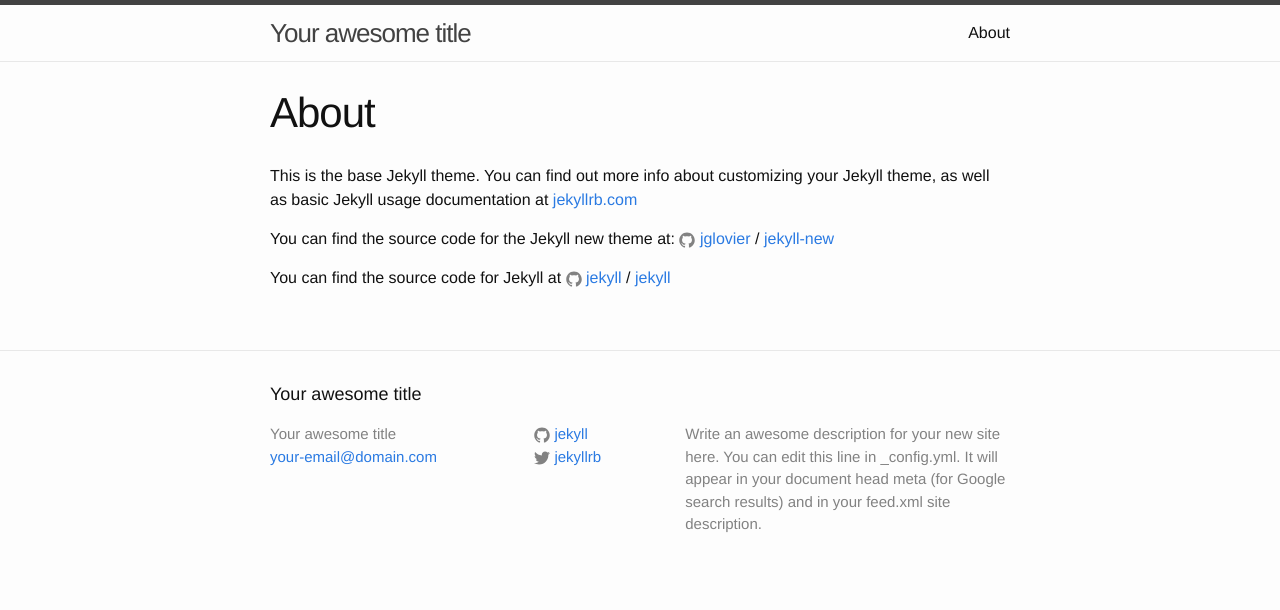
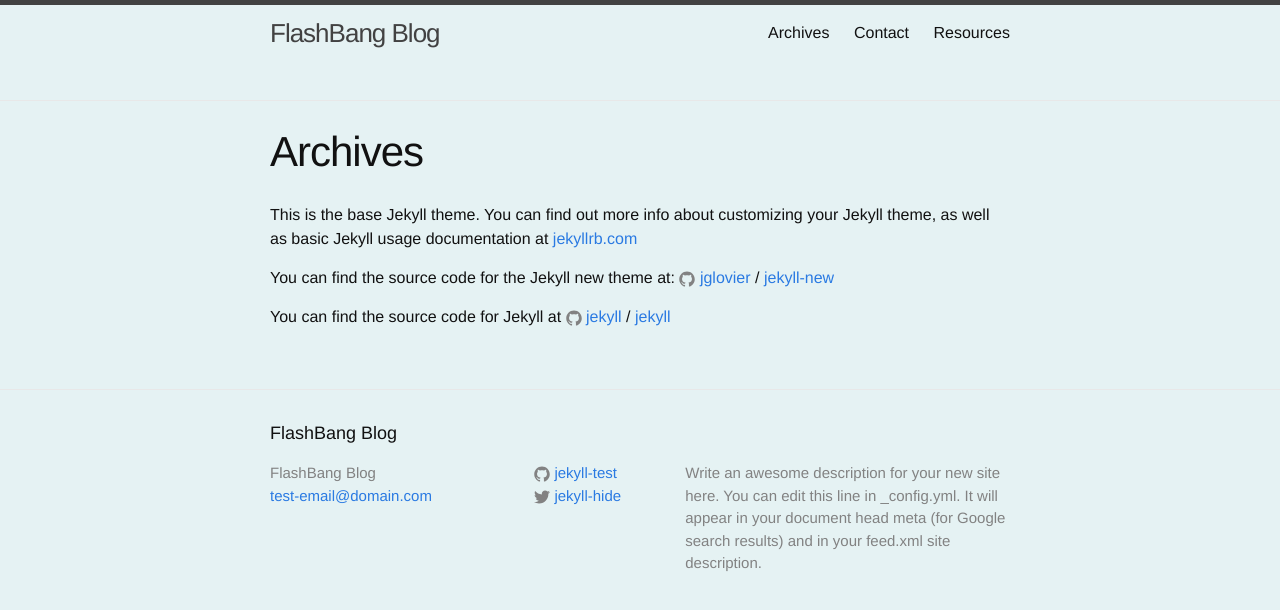
Before and after one commit to thom-d/jekyll-demo, a Jekyll site: the page built from archives.md, in a window 1280 px wide. Shown: the top 610 px of the page. Built offline with Jekyll 4.4.1, drawn with Linux system fonts in a browser that asks for light colours.

Commit message:
second commit

```diff
--- a/_config.yml
+++ b/_config.yml
@@ -6,16 +6,16 @@
 # 'jekyll serve'. If you change this file, please restart the server process.
 
 # Site settings
-title: Your awesome title
-email: your-email@domain.com
+title: FlashBang Blog
+email: test-email@domain.com
 description: > # this means to ignore newlines until "baseurl:"
   Write an awesome description for your new site here. You can edit this
   line in _config.yml. It will appear in your document head meta (for
   Google search results) and in your feed.xml site description.
 baseurl: "" # the subpath of your site, e.g. /blog
 url: "http://yourdomain.com" # the base hostname & protocol for your site
-twitter_username: jekyllrb
-github_username:  jekyll
+twitter_username: jekyll-hide
+github_username:  jekyll-test
 
 # Build settings
 markdown: kramdown
--- a/_sass/_layout.scss
+++ b/_sass/_layout.scss
@@ -4,7 +4,7 @@
 .site-header {
     border-top: 5px solid $grey-color-dark;
     border-bottom: 1px solid $grey-color-light;
-    min-height: 56px;
+    min-height: 95px;
 
     // Positioning context for the mobile navigation icon
     position: relative;
--- a/about.md
+++ b/archives.md
@@ -1,7 +1,7 @@
 ---
 layout: page
-title: About
-permalink: /about/
+title: Archives
+permalink: /archives/
 ---
 
 This is the base Jekyll theme. You can find out more info about customizing your Jekyll theme, as well as basic Jekyll usage documentation at [jekyllrb.com](http://jekyllrb.com/)
--- a/css/main.scss
+++ b/css/main.scss
@@ -15,7 +15,7 @@ $base-line-height: 1.5;
 $spacing-unit:     30px;
 
 $text-color:       #111;
-$background-color: #fdfdfd;
+$background-color: #E5F2F3;
 $brand-color:      #2a7ae2;
 
 $grey-color:       #828282;
```
Also changed, not shown: contact.md (added, +11 -0 lines), resources.md (added, +11 -0 lines).
